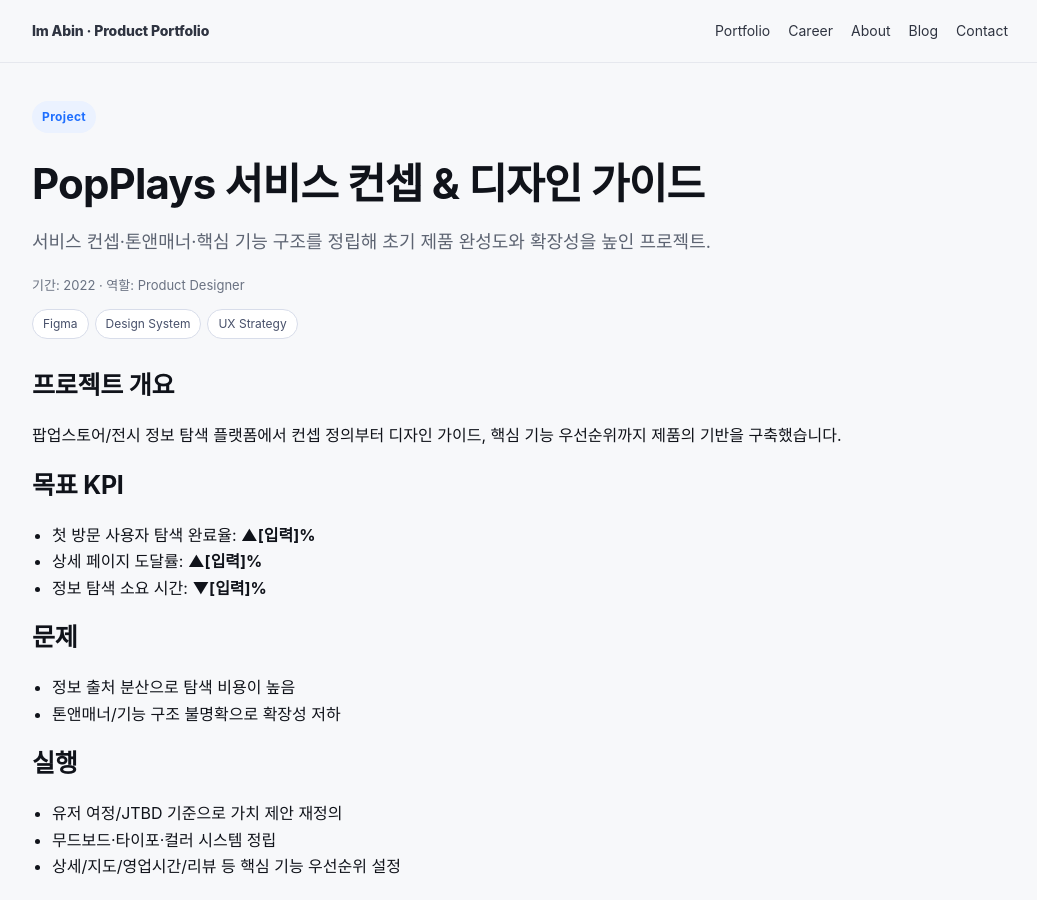
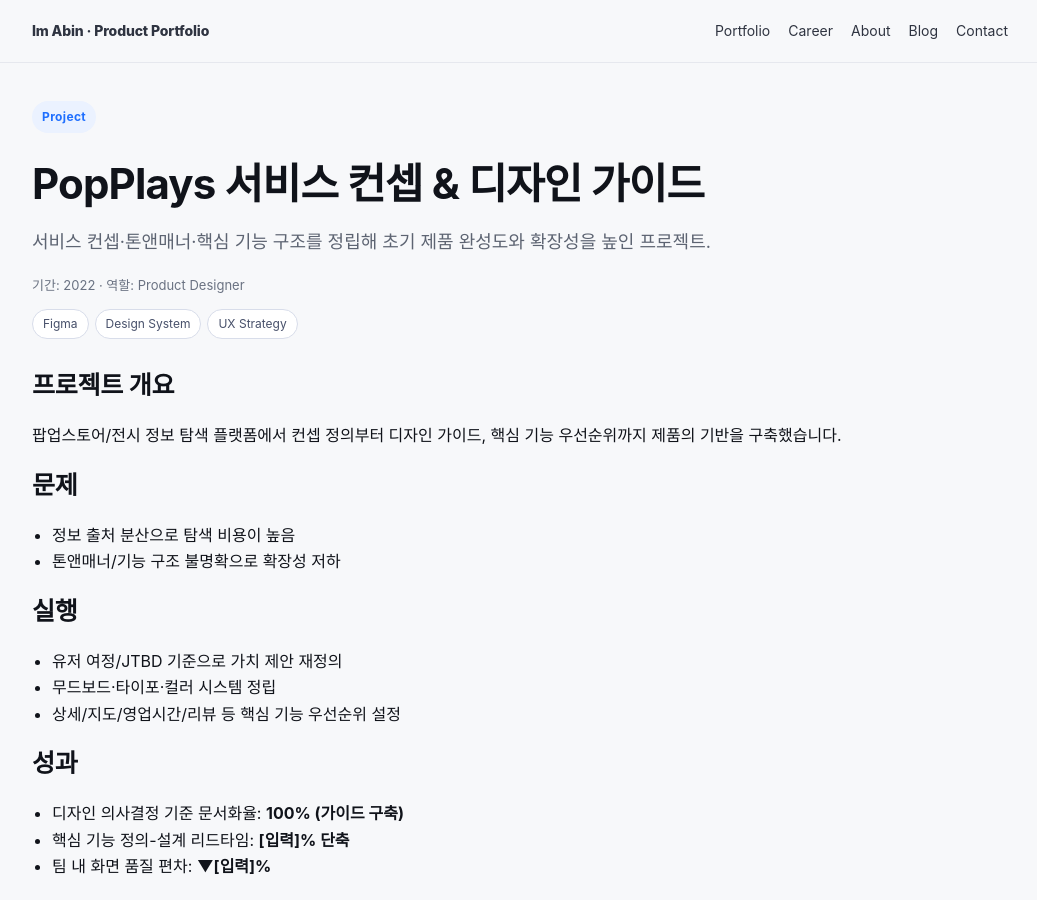
Before and after one commit to ima-bin/ima-bin.github.io, a Jekyll site: the page built from _projects/2026-03-beautynow-launch.md, in a window 1280 px wide and 900 px high. Shown: the whole window, without its empty margins (120-1157 px from the left). Built offline with Jekyll 4.4.1, drawn with Linux system fonts in a browser that asks for light colours.

Commit message:
Remove KPI section from PopPlays side project

```diff
--- a/_projects/2026-03-beautynow-launch.md
+++ b/_projects/2026-03-beautynow-launch.md
@@ -10,11 +10,6 @@ thumbnail: "/assets/images/pdf-downsize/page-11.jpg"
 ---
 ## 프로젝트 개요
 팝업스토어/전시 정보 탐색 플랫폼에서 컨셉 정의부터 디자인 가이드, 핵심 기능 우선순위까지 제품의 기반을 구축했습니다.
-
-## 목표 KPI
-- 첫 방문 사용자 탐색 완료율: **▲[입력]%**
-- 상세 페이지 도달률: **▲[입력]%**
-- 정보 탐색 소요 시간: **▼[입력]%**
 
 ## 문제
 - 정보 출처 분산으로 탐색 비용이 높음
```
